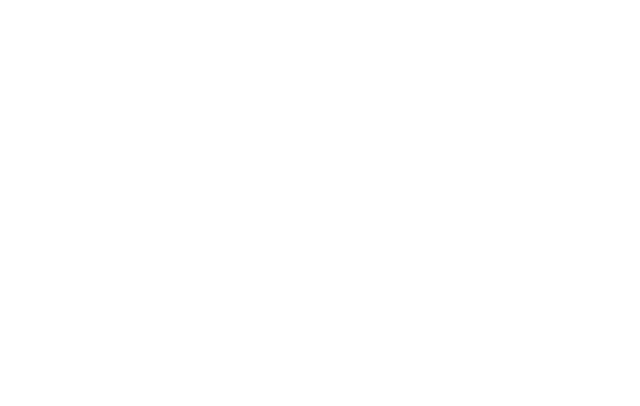
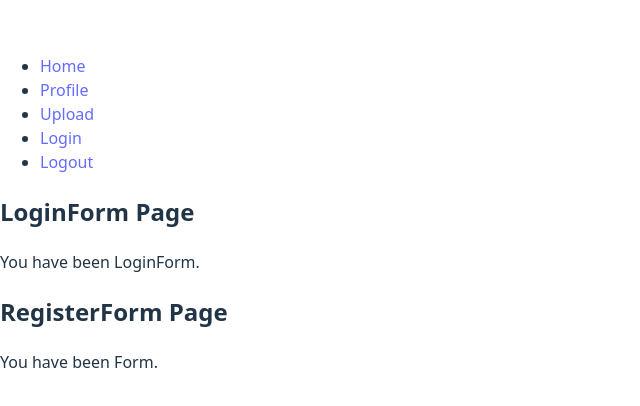
Before and after one commit to taifjalo/Web-sovelluskehitys, a React (Vite) app: page /login in a window 1280 px wide. Before the commit this address had no page. Shown: the part 186-592 px from the top of the page, without its empty margins (0-640 px from the left). Built offline with nearby package versions, Linux system fonts and the light colour scheme.

Commit message:
First commit

```diff
--- a/src/App.jsx
+++ b/src/App.jsx
@@ -4,6 +4,8 @@ import Home from './views/Home';
 import Profile from './views/Profile';
 import Upload from './views/Upload';
 import Single from './views/Single';
+import Login from './views/Login';
+import Logout from './views/Logout';
 
 const App = () => (
   <BrowserRouter basename={import.meta.env.BASE_URL}>
@@ -13,6 +15,8 @@ const App = () => (
         <Route path="/profile" element={<Profile />} />
         <Route path="/upload" element={<Upload />} />
         <Route path="/single" element={<Single />} />
+        <Route path="/login" element={<Login />} />
+        <Route path="/logout" element={<Logout />} />
       </Route>
     </Routes>
   </BrowserRouter>
--- a/src/components/Layout.jsx
+++ b/src/components/Layout.jsx
@@ -13,6 +13,12 @@ const Layout = () => (
         <li>
           <Link to="/upload">Upload</Link>
         </li>
+        <li>
+          <Link to="/login">Login</Link>
+        </li>
+        <li>
+          <Link to="/logout">Logout</Link>
+        </li>
       </ul>
     </nav>
     <main>
--- /dev/null
+++ b/src/components/LoginForm.jsx
@@ -0,0 +1,10 @@
+const LoginForm = () => {
+  return (
+    <div>
+      <h2>LoginForm Page</h2>
+      <p>You have been LoginForm.</p>
+    </div>
+  );
+};
+
+export default LoginForm;
--- /dev/null
+++ b/src/components/RegisterForm.jsx
@@ -0,0 +1,9 @@
+const RegisterForm = () => {
+  return (
+    <div>
+      <h2>RegisterForm Page</h2>
+      <p>You have been Form.</p>
+    </div>
+  );
+};
+export default RegisterForm;
--- /dev/null
+++ b/src/views/Login.jsx
@@ -0,0 +1,14 @@
+import React from 'react';
+import LoginForm from '../components/LoginForm';
+import RegisterForm from '../components/RegisterForm';
+
+const Login = () => {
+  return (
+    <>
+      <LoginForm />
+      <RegisterForm />
+    </>
+  );
+};
+
+export default Login;
--- /dev/null
+++ b/src/views/Logout.jsx
@@ -0,0 +1,10 @@
+const Logout = () => {
+  return (
+    <div>
+      <h2>Logout Page</h2>
+      <p>You have been logged out.</p>
+    </div>
+  );
+};
+
+export default Logout;
--- a/vite.config.js
+++ b/vite.config.js
@@ -4,5 +4,5 @@ import react from '@vitejs/plugin-react-swc';
 // https://vite.dev/config/
 export default defineConfig({
   plugins: [react()],
-  base: '/~taifj/Web-sovelluskehitys%20TX00EY23-3009/Viikon%205%20tehtavat/custom-hooks/',
+  base: '/~taifj/Web-sovelluskehitys%20TX00EY23-3009/Viikon%205%20tehtavat/forms/',
 });
```
Also changed, not shown: src/hooks/formHooks.js (added), 1 other file (tests, documents, lock files or other folders).
